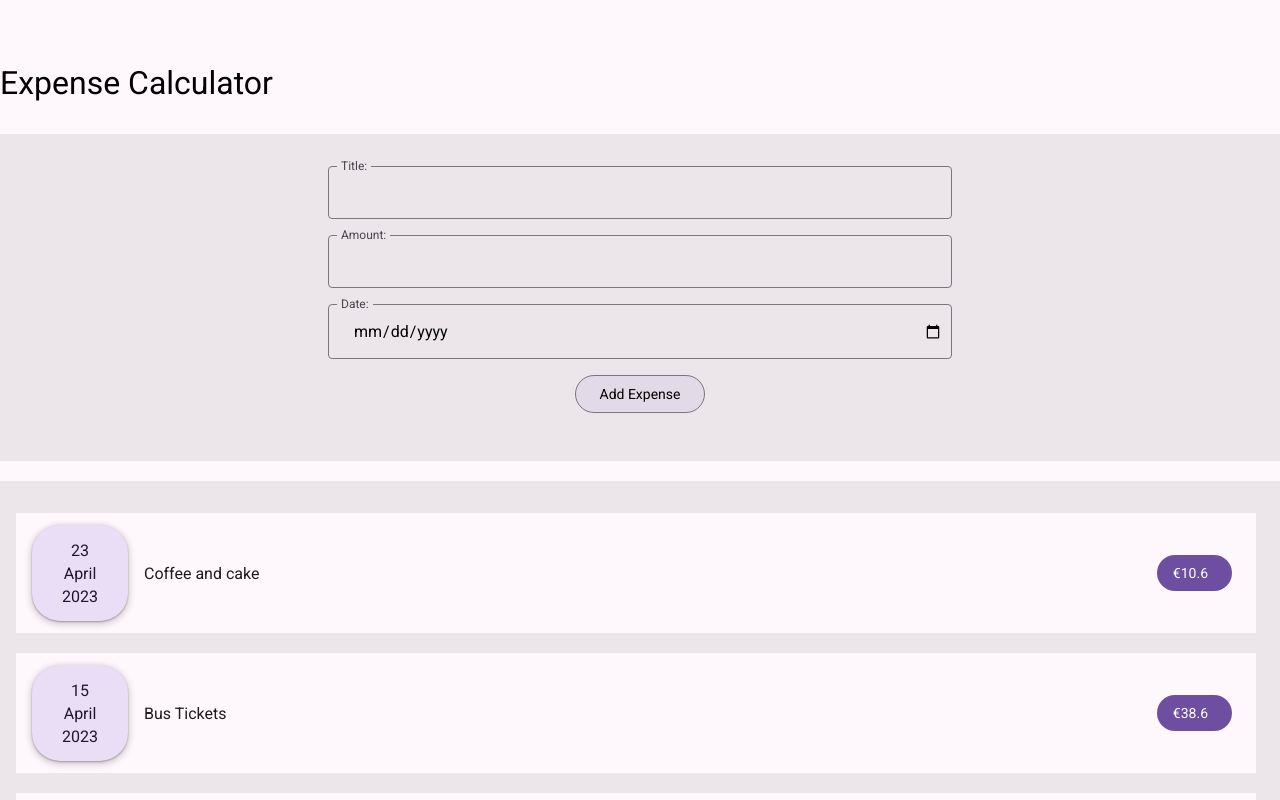
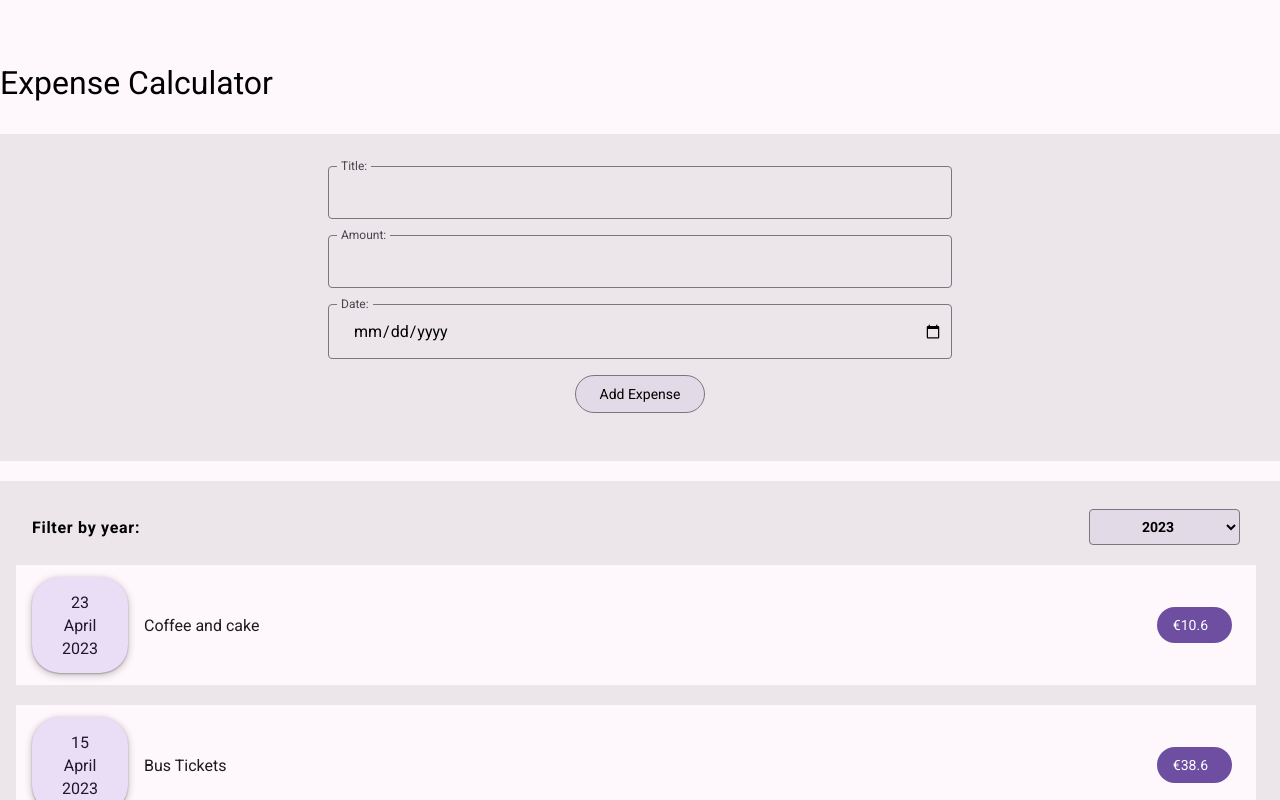
Before and after one commit to helen25sur/expense-calculator, a React (Vite) app: page / in a window 1280 px wide. Shown: the top 800 px of the page. Built offline with nearby package versions, Linux system fonts and the light colour scheme.

Commit message:
feat: add ExpensesFilter
Course 'React - The Complete Guide (incl Hooks, React Router, Redux)'

```diff
--- a/src/components/Expenses/Expenses.tsx
+++ b/src/components/Expenses/Expenses.tsx
@@ -1,15 +1,26 @@
+import { useState } from 'react';
 import { IExpenses } from '../../models/Expenses';
 
 import ExpenseItem from './ExpenseItem/ExpenseItem';
+import ExpensesFilter from './ExpensesFilter/ExpensesFilter';
 import Card from '../UI/Card/Card';
 
 import './Expenses.css';
 
 const Expenses = (props: IExpenses) => {
-  // console.log(props);
+  const [chosenYear, setChosenYear] = useState('2023');
+
+  const saveChosenYearHandler = (year: string) => {
+    console.log('in Expenses.tsx');
+    console.log(year);
+    setChosenYear(year);
+  }
 
   return (
     <Card className='expenses'>
+      <ExpensesFilter
+        selected={chosenYear}
+        onSaveChosenYear={saveChosenYearHandler}/>
       <ExpenseItem
         id={props.items[0].id}
         date={props.items[0].date}
@@ -26,7 +37,7 @@ const Expenses = (props: IExpenses) => {
         title={props.items[2].title}
         amount={props.items[2].amount} />
     </Card>
-  )
+  );
 }
 
 export default Expenses;
--- /dev/null
+++ b/src/components/Expenses/ExpensesFilter/ExpensesFilter.css
@@ -0,0 +1,25 @@
+.expenses-filter {
+  padding: 0 1rem;
+}
+
+.expenses-filter__control {
+  display: flex;
+  width: 100%;
+  align-items: center;
+  justify-content: space-between;
+  margin: 1rem 0;
+}
+
+.expenses-filter label {
+  font-weight: bold;
+  letter-spacing: 0.7px;
+}
+
+.expenses-filter select {
+  font: inherit;
+  padding: 0.5rem 3rem;
+  font-weight: bold;
+  border-radius: 4px;
+  border: 1px solid var(--md-sys-color-outline);
+  background-color: rgba(103, 80, 164, 0.08);
+}
--- /dev/null
+++ b/src/components/Expenses/ExpensesFilter/ExpensesFilter.tsx
@@ -0,0 +1,28 @@
+import { ChangeEvent } from 'react';
+import './ExpensesFilter.css';
+
+const ExpensesFilter = (props: { onSaveChosenYear: (year: string) => void; selected: string | number | readonly string[] | undefined; }) => {
+
+  const filterChangeHandler = (event: ChangeEvent) => {
+    const target = event.target as HTMLSelectElement;
+    // console.log(target.value);
+    props.onSaveChosenYear(target.value);
+  }
+
+  return (
+    <section className='expenses-filter'>
+      <div className='expenses-filter__control'>
+        <label className='body-large'>Filter by year:</label>
+        <select onChange={filterChangeHandler} value={props.selected}>
+          <option value='2023'>2023</option>
+          <option value='2022'>2022</option>
+          <option value='2021'>2021</option>
+          <option value='2022'>2020</option>
+        </select>
+      </div>
+
+    </section>
+  );
+};
+
+export default ExpensesFilter;
```
